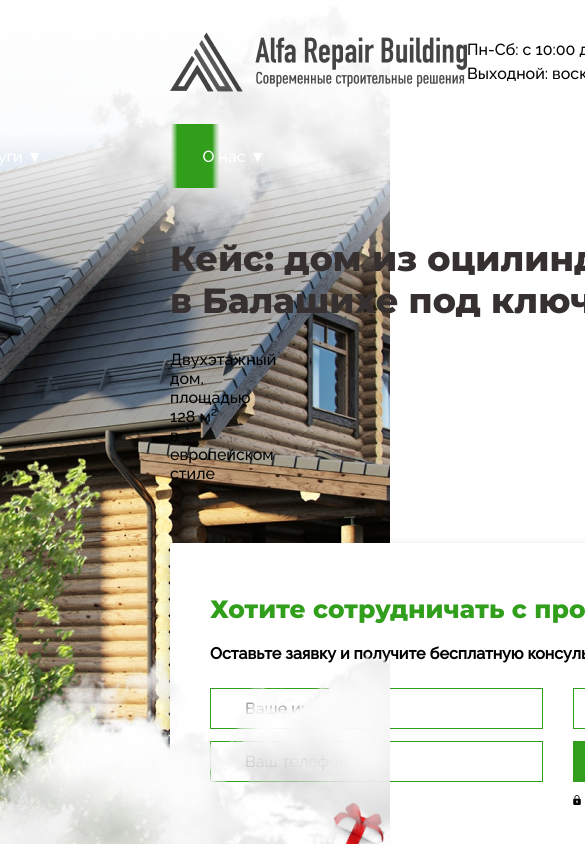
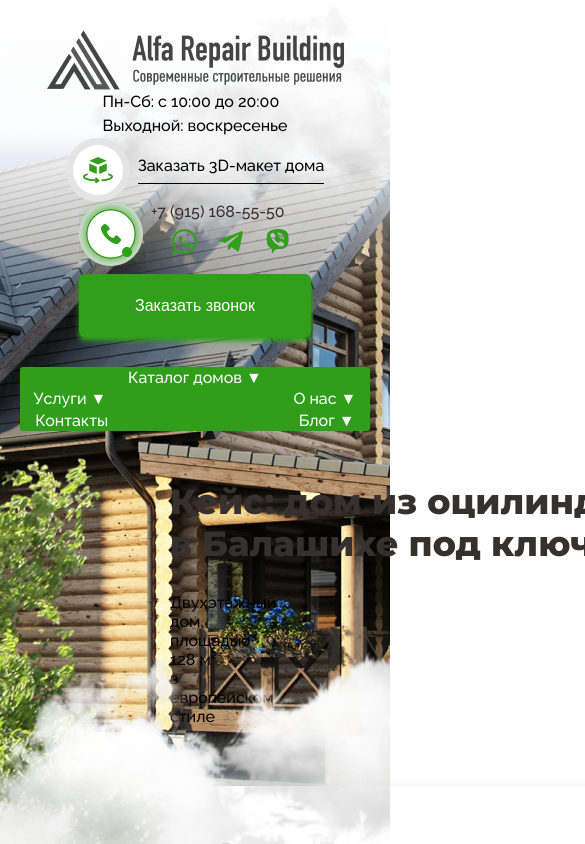
Before and after one commit to Dmitry-Skavinski/test, a React (Create React App) app: page / in a window 390 px wide. Shown: the top 844 px of the page, 585 px wide, since content can reach past the window. Built offline with nearby package versions, Linux system fonts and the light colour scheme.

Commit message:
optimized header for mobile devices

```diff
--- a/src/component/Header/header.css
+++ b/src/component/Header/header.css
@@ -10,6 +10,7 @@
     display: flex;
     justify-content: space-between;
     margin-block-end: 30px;
+    flex-wrap: wrap;
 }
 
 .header_top > * {
@@ -82,4 +83,29 @@
     border: none;
     cursor: pointer;
     box-shadow: 0px 4px 5px #319F1C;
+    width: max-content;
 }
+
+
+@media (max-width: 1200px) {
+    .header_top {
+        flex-direction: column;
+        align-items: flex-start;
+    }
+}
+
+@media (max-width: 768px) {
+    .header_contacts {
+        display: grid;
+        grid-template-columns: 64px 1fr;
+    }
+
+    .header_contacts_order-call {
+        margin: 0;
+        grid-column: 1 / 3;
+    }
+
+    .header {
+        padding-inline: 20px;
+    }
+}
--- a/src/component/Menu/menu.css
+++ b/src/component/Menu/menu.css
@@ -1,5 +1,5 @@
 .menu {
-    height: 64px;
+    min-height: 64px;
     background: linear-gradient(90deg, rgba(246, 246, 246, 0)
         1.47%, rgba(163, 210, 155, 0.92) 7.25%, #319F1C 14.68%,
         #309E1B 50.68%, #319F1C 84.33%, rgba(147, 202, 137, 0.79)
@@ -9,7 +9,7 @@
     display: flex;
     justify-content: center;
     align-items: center;
-    gap: 160px;
+    column-gap: 160px;
     color: white;
     font-family: 'Raleway', sans-serif;
     font-weight: 16px;
@@ -17,6 +17,7 @@
     padding: 0;
     width: 100%;
     margin: 0;
+    flex-wrap: wrap;
 }
 
 .menu li {
@@ -58,3 +59,11 @@
 .menu > li:hover ul {
     display: block;
 }
+
+
+@media (max-width: 1600px) {
+    .menu {
+        background: #309E1B;
+        justify-content: space-around;
+    }
+}
```
